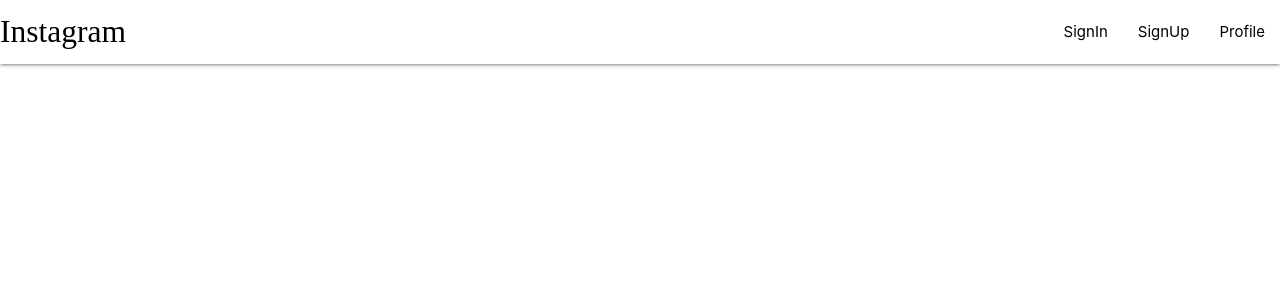
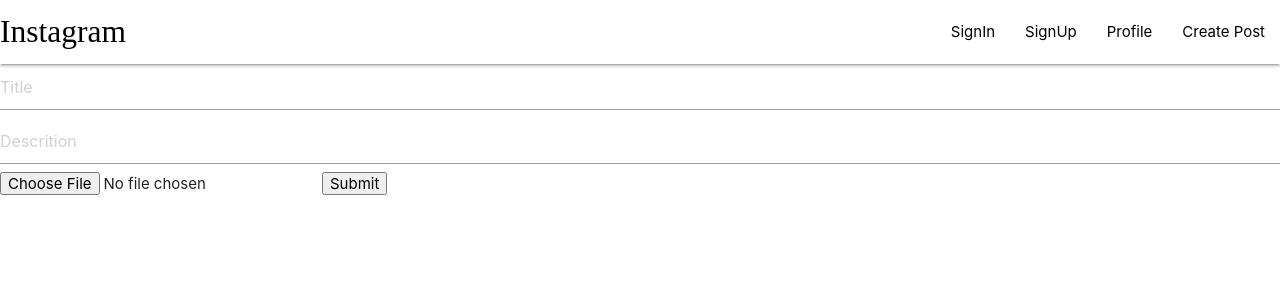
Before and after one commit to rajan9519/InstaClone, a React (Create React App) app in the folder react-front/: page /createpost in a window 1280 px wide. Shown: the top 300 px of the page. Built offline with nearby package versions, Linux system fonts and the light colour scheme; a web font is replaced by a local one.

Commit message:
create post router and basic create post ui

```diff
--- a/react-front/src/App.js
+++ b/react-front/src/App.js
@@ -2,7 +2,13 @@
 import { BrowserRouter, Route } from "react-router-dom";
 import "./App.css";
 import NavBar from "./components/NavBar";
-import { Home, SignUp, Profile, SignIn } from "./components/screens";
+import {
+  Home,
+  SignUp,
+  Profile,
+  SignIn,
+  CreatePost,
+} from "./components/screens";
 
 function App() {
   return (
@@ -20,6 +26,9 @@
       <Route exact path="/profile">
         <Profile />
       </Route>
+      <Route exact path="/createpost">
+        <CreatePost />
+      </Route>
     </BrowserRouter>
   );
 }
--- a/react-front/src/components/NavBar.js
+++ b/react-front/src/components/NavBar.js
@@ -18,6 +18,9 @@
           <li>
             <Link to="/profile">Profile</Link>
           </li>
+          <li>
+            <Link to="/createpost">Create Post</Link>
+          </li>
         </ul>
       </div>
     </nav>
--- /dev/null
+++ b/react-front/src/components/screens/CreatePost.js
@@ -0,0 +1,51 @@
+import React, { useState } from "react";
+
+const CreatePost = () => {
+  const [title, setTitle] = useState("");
+  const [body, setBody] = useState("");
+  const [image, setImage] = useState("");
+  const handleSubmit = () => {
+    console.log("submitted successfully");
+  };
+  return (
+    <div>
+      <input
+        type="text"
+        name="title"
+        placeholder="Title"
+        value={title}
+        onChange={(e) => {
+          setTitle(e.target.value);
+        }}
+      />
+      <input
+        type="text"
+        name="body"
+        placeholder="Descrition"
+        value={body}
+        onChange={(e) => {
+          setBody(e.target.value);
+        }}
+      />
+      <input
+        type="file"
+        name="image"
+        placeholder="Descrition"
+        value={image}
+        onChange={(e) => {
+          setImage(e.target.files[0]);
+        }}
+      />
+      <button
+        color="blue"
+        onClick={() => {
+          handleSubmit();
+        }}
+      >
+        Submit
+      </button>
+    </div>
+  );
+};
+
+export default CreatePost;
--- a/react-front/src/components/screens/index.js
+++ b/react-front/src/components/screens/index.js
@@ -2,4 +2,5 @@
 import Profile from "./Profile";
 import SignUp from "./SignUp";
 import SignIn from "./SignIn";
-export { Home, Profile, SignUp, SignIn };
+import CreatePost from "./CreatePost";
+export { Home, Profile, SignUp, SignIn, CreatePost };
```
